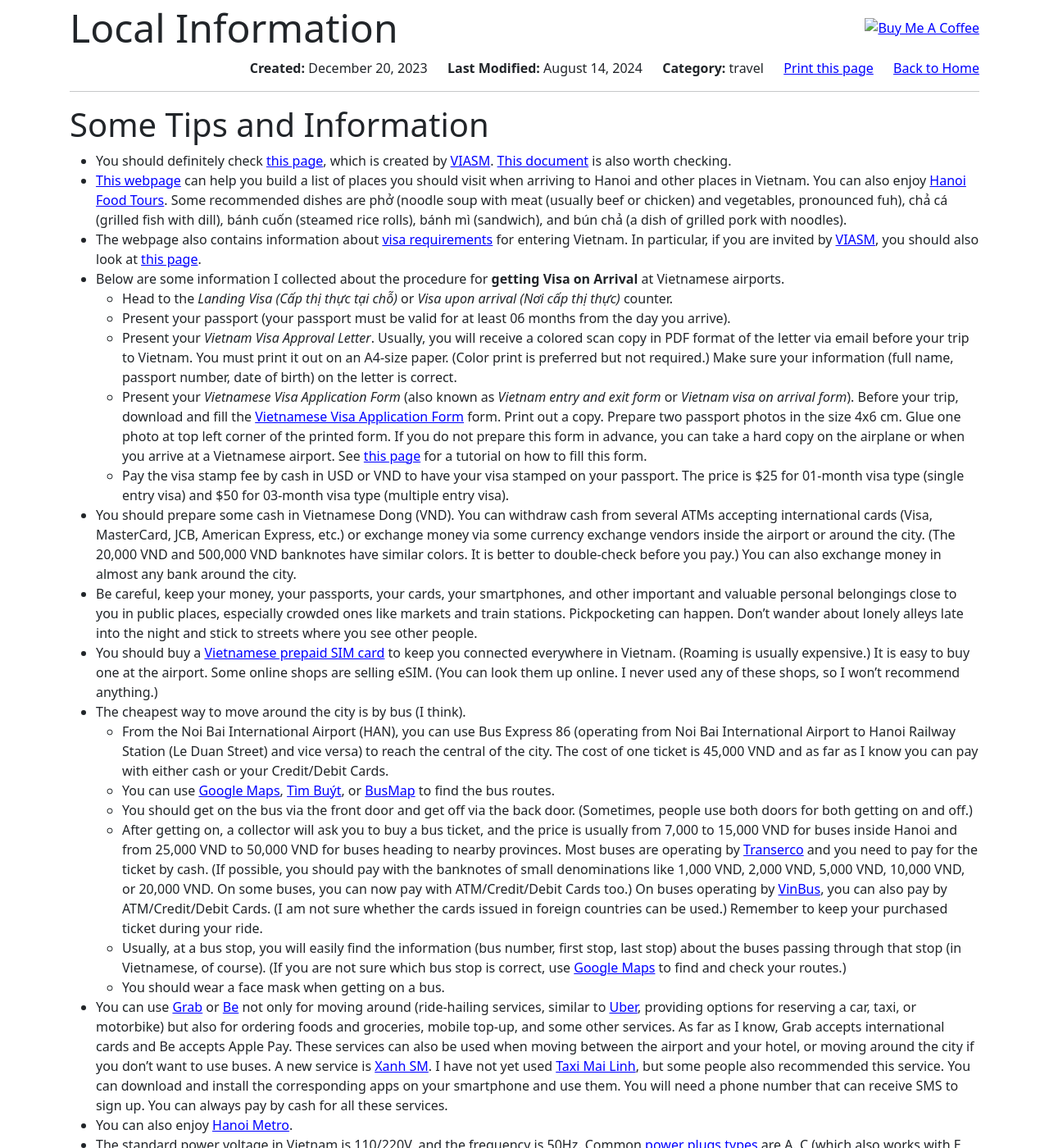
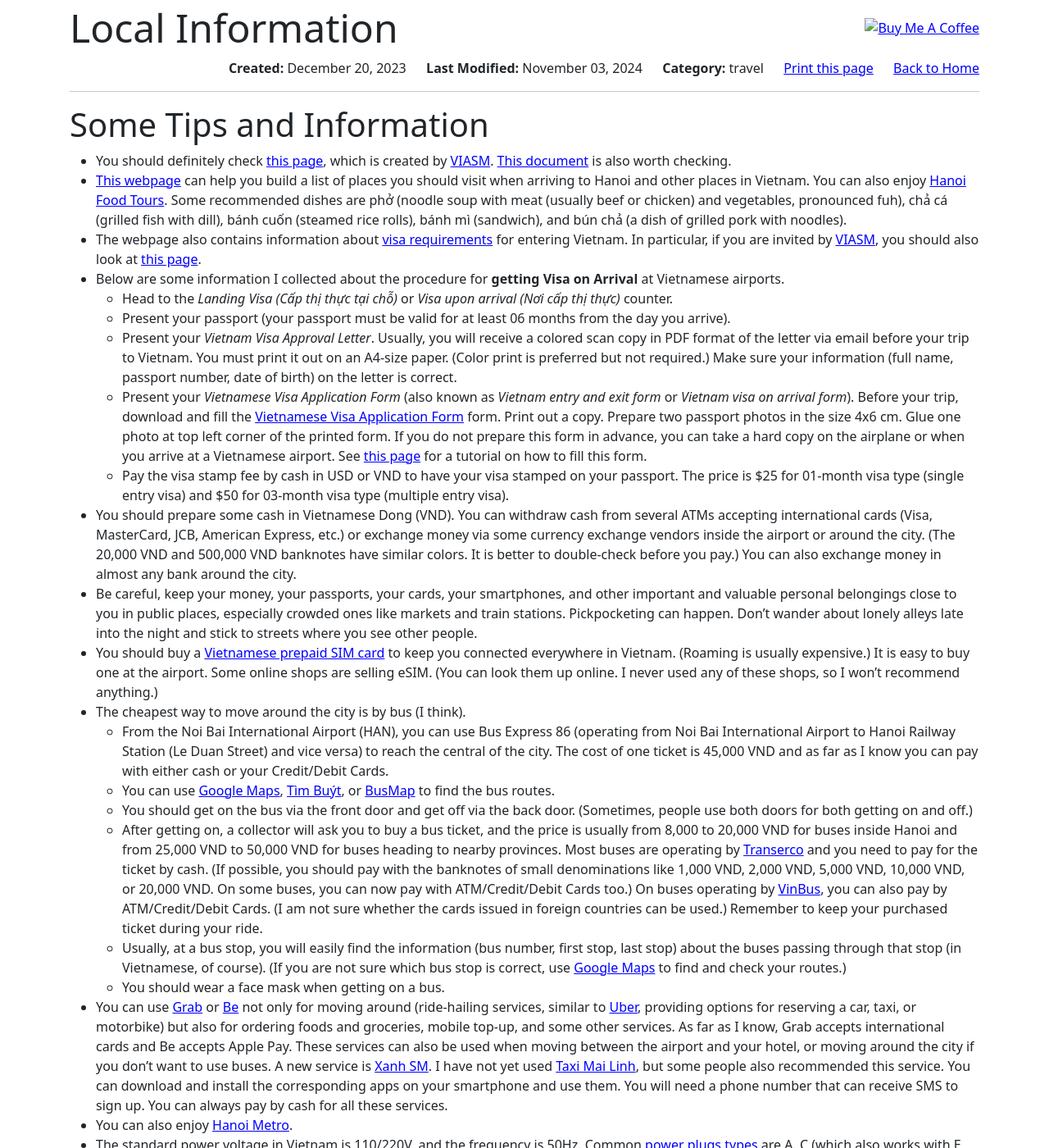
Before and after one commit to hoanganhduc/hoanganhduc.github.io, a Jekyll site: the page built from _posts/2023-12-20-local-information.md, in a window 1280 px wide and 1400 px high. Shown: the whole window at 82% size. Built offline with Jekyll 4.4.1, drawn with Linux system fonts in a browser that asks for light colours; nearby versions of some CDN libraries; a style sheet for code colours, icons or effects is not loaded; some of the changed text lies outside the part shown.

Commit message:
Updated @ 2024-11-03  07:14:31 ICT

```diff
--- a/_posts/2023-12-20-local-information.md
+++ b/_posts/2023-12-20-local-information.md
@@ -4,7 +4,7 @@ title: "Local Information"
 categories:
   - "travel"
 <!--katex: true-->
-last_modified_at: 2024-08-14
+last_modified_at: 2024-11-03
 description: This page contains some tips and information for visitors who visit Duc A. Hoang in Hanoi
 keywords: local information, visitor, travel, Duc A. Hoang
 ---
@@ -28,7 +28,7 @@ keywords: local information, visitor, travel, Duc A. Hoang
   * From the Noi Bai International Airport (HAN), you can use Bus Express 86 (operating from Noi Bai International Airport to Hanoi Railway Station (Le Duan Street) and vice versa) to reach the central of the city. The cost of one ticket is 45,000 VND and as far as I know you can pay with either cash or your Credit/Debit Cards.
   * You can use [Google Maps](https://www.google.com/maps), [Tìm Buýt](http://timbus.vn), or [BusMap](https://busmap.vn) to find the bus routes.
   * You should get on the bus via the front door and get off via the back door. (Sometimes, people use both doors for both getting on and off.)
-  * After getting on, a collector will ask you to buy a bus ticket, and the price is usually from 7,000 to 15,000 VND for buses inside Hanoi and from 25,000 VND to 50,000 VND for buses heading to nearby provinces. Most buses are operating by [Transerco](https://transerco.com.vn) and you need to pay for the ticket by cash. (If possible, you should pay with the banknotes of small denominations like 1,000 VND, 2,000 VND, 5,000 VND, 10,000 VND, or 20,000 VND. On some buses, you can now pay with ATM/Credit/Debit Cards too.) On buses operating by [VinBus](https://vinbus.vn), you can also pay by ATM/Credit/Debit Cards. (I am not sure whether the cards issued in foreign countries can be used.) Remember to keep your purchased ticket during your ride.
+  * After getting on, a collector will ask you to buy a bus ticket, and the price is usually from 8,000 to 20,000 VND for buses inside Hanoi and from 25,000 VND to 50,000 VND for buses heading to nearby provinces. Most buses are operating by [Transerco](https://transerco.com.vn) and you need to pay for the ticket by cash. (If possible, you should pay with the banknotes of small denominations like 1,000 VND, 2,000 VND, 5,000 VND, 10,000 VND, or 20,000 VND. On some buses, you can now pay with ATM/Credit/Debit Cards too.) On buses operating by [VinBus](https://vinbus.vn), you can also pay by ATM/Credit/Debit Cards. (I am not sure whether the cards issued in foreign countries can be used.) Remember to keep your purchased ticket during your ride.
   * Usually, at a bus stop, you will easily find the information (bus number, first stop, last stop) about the buses passing through that stop (in Vietnamese, of course). (If you are not sure which bus stop is correct, use [Google Maps](https://www.google.com/maps) to find and check your routes.)
   * You should wear a face mask when getting on a bus.
 * You can use [Grab](https://www.grab.com/vn/en/) or [Be](https://be.com.vn) not only for moving around (ride-hailing services, similar to [Uber](https://www.uber.com), providing options for reserving a car, taxi, or motorbike) but also for ordering foods and groceries, mobile top-up, and some other services. As far as I know, Grab accepts international cards and Be accepts Apple Pay. These services can also be used when moving between the airport and your hotel, or moving around the city if you don't want to use buses. A new service is [Xanh SM](https://www.xanhsm.com). I have not yet used [Taxi Mai Linh](https://mailinh.vn/), but some people also recommended this service. You can download and install the corresponding apps on your smartphone and use them. You will need a phone number that can receive SMS to sign up. You can always pay by cash for all these services.
```
Also changed, not shown: 1 other file.
